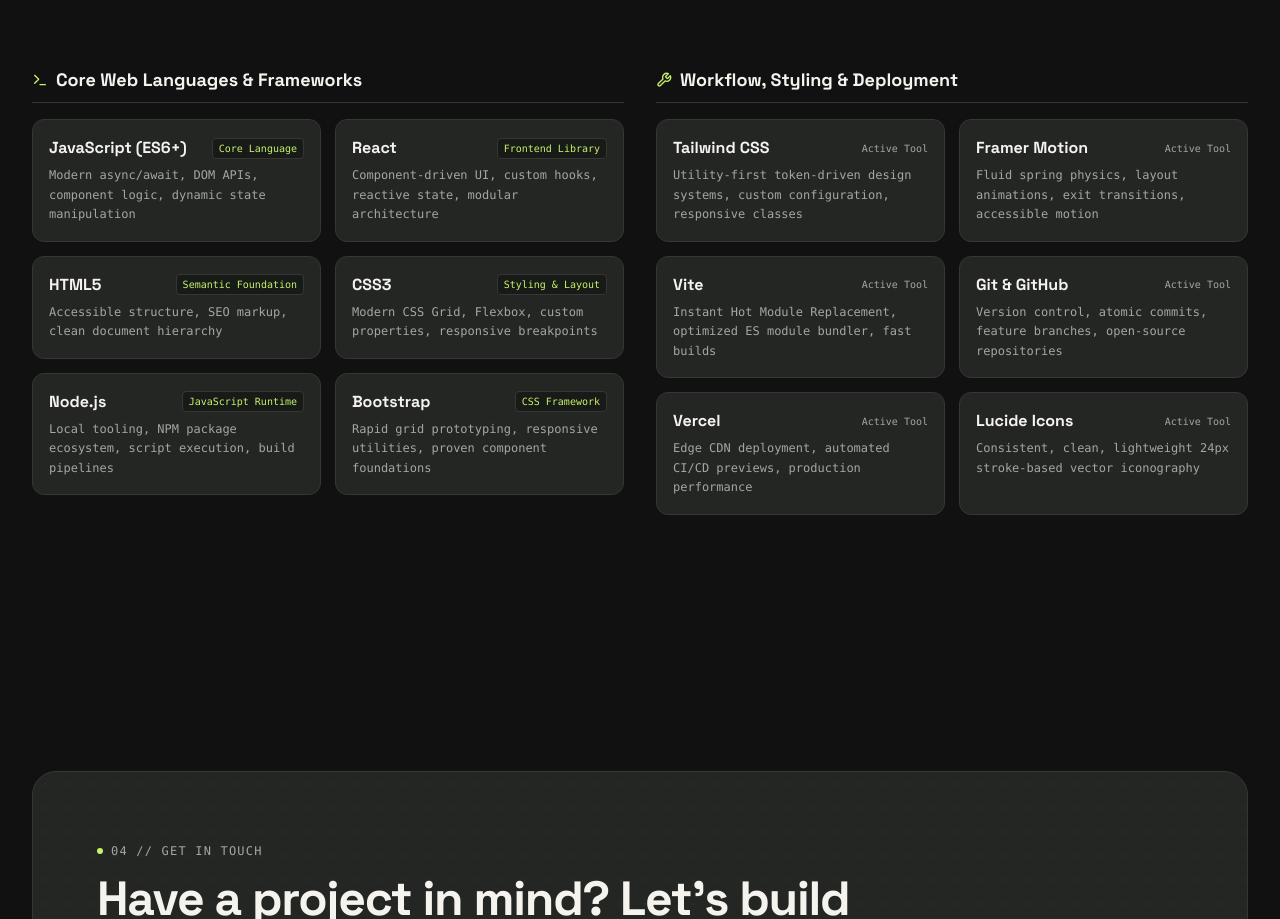
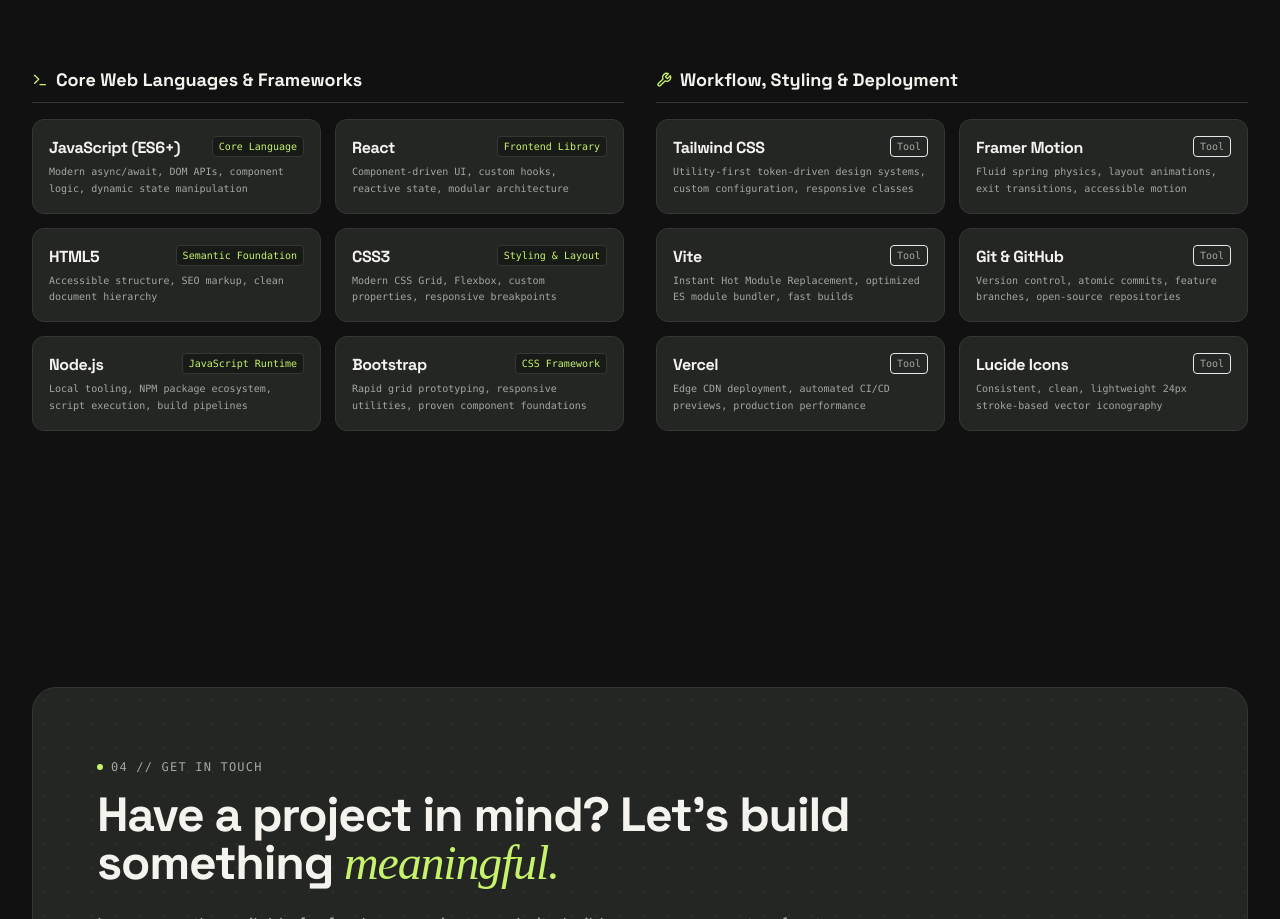
Before and after one commit to Hardik637/portfolio-website, a React (Vite) app: page / in a window 1280 px wide. Shown: the part 4904-5823 px from the top of the page. Built offline with nearby package versions, Linux system fonts and the light colour scheme; a web font is replaced by a local one.

Commit message:
Make Tech Stack cards compact and display 2 in a row on mobile

```diff
--- a/src/components/sections/TechStack.jsx
+++ b/src/components/sections/TechStack.jsx
@@ -7,7 +7,7 @@ import { Terminal, Wrench } from 'lucide-react';
 
 export const TechStack = () => {
   return (
-    <section id="tech" className="py-20 md:py-32 scroll-mt-20">
+    <section id="tech" className="py-12 sm:py-20 md:py-32 scroll-mt-20">
       <Container>
         <SectionHeading
           eyebrow="03 // TECH STACK"
@@ -15,17 +15,17 @@ export const TechStack = () => {
           subtitle="A focused toolkit of core web standards, reactive frontend frameworks, and modern developer tooling. No inflated buzzwords—only tools I actively use."
         />
 
-        <div className="grid grid-cols-1 lg:grid-cols-12 gap-8 items-start">
+        <div className="grid grid-cols-1 lg:grid-cols-12 gap-6 sm:gap-8 items-start">
           {/* Core Foundations (Cols 1-6) */}
           <div className="lg:col-span-6 flex flex-col gap-4">
             <div className="flex items-center gap-2 pb-2 border-b border-border">
               <Terminal className="w-4 h-4 text-accent" />
-              <h3 className="font-heading font-bold text-lg text-text-primary">
+              <h3 className="font-heading font-bold text-base sm:text-lg text-text-primary">
                 Core Web Languages & Frameworks
               </h3>
             </div>
 
-            <div className="grid grid-cols-1 sm:grid-cols-2 gap-3.5">
+            <div className="grid grid-cols-2 gap-2 xs:gap-2.5 sm:gap-3.5">
               {techStackData.core.map((item, idx) => (
                 <motion.div
                   key={item.name}
@@ -33,19 +33,21 @@ export const TechStack = () => {
                   whileInView={{ opacity: 1, y: 0 }}
                   viewport={{ once: true }}
                   transition={{ duration: 0.5, delay: idx * 0.05 }}
-                  className="p-4 rounded-xl border border-border bg-surface hover:border-accent/40 transition-colors"
+                  className="p-2.5 xs:p-3 sm:p-4 rounded-xl border border-border bg-surface hover:border-accent/40 transition-colors flex flex-col justify-between h-full"
                 >
-                  <div className="flex items-center justify-between mb-1.5">
-                    <span className="font-heading font-bold text-base text-text-primary">
+                  <div>
+                    <div className="flex items-start justify-between gap-1 mb-1">
+                      <span className="font-heading font-bold text-xs xs:text-sm sm:text-base text-text-primary tracking-tight leading-snug">
                         {item.name}
                       </span>
-                    <span className="text-[10px] font-mono text-accent px-1.5 py-0.5 rounded bg-bg-secondary border border-border">
+                      <span className="text-[8px] xs:text-[9px] sm:text-[10px] font-mono text-accent px-1.5 py-0.5 rounded bg-bg-secondary border border-border shrink-0">
                         {item.level}
                       </span>
                     </div>
-                  <p className="text-xs font-mono text-text-secondary leading-relaxed">
+                    <p className="text-[10px] xs:text-xs font-mono text-text-secondary leading-relaxed line-clamp-2 sm:line-clamp-none">
                       {item.role}
                     </p>
+                  </div>
                 </motion.div>
               ))}
             </div>
@@ -55,12 +57,12 @@ export const TechStack = () => {
           <div className="lg:col-span-6 flex flex-col gap-4">
             <div className="flex items-center gap-2 pb-2 border-b border-border">
               <Wrench className="w-4 h-4 text-accent" />
-              <h3 className="font-heading font-bold text-lg text-text-primary">
+              <h3 className="font-heading font-bold text-base sm:text-lg text-text-primary">
                 Workflow, Styling & Deployment
               </h3>
             </div>
 
-            <div className="grid grid-cols-1 sm:grid-cols-2 gap-3.5">
+            <div className="grid grid-cols-2 gap-2 xs:gap-2.5 sm:gap-3.5">
               {techStackData.modernEcosystem.map((item, idx) => (
                 <motion.div
                   key={item.name}
@@ -68,19 +70,21 @@ export const TechStack = () => {
                   whileInView={{ opacity: 1, y: 0 }}
                   viewport={{ once: true }}
                   transition={{ duration: 0.5, delay: idx * 0.05 }}
-                  className="p-4 rounded-xl border border-border bg-surface hover:border-accent/40 transition-colors"
+                  className="p-2.5 xs:p-3 sm:p-4 rounded-xl border border-border bg-surface hover:border-accent/40 transition-colors flex flex-col justify-between h-full"
                 >
-                  <div className="flex items-center justify-between mb-1.5">
-                    <span className="font-heading font-bold text-base text-text-primary">
+                  <div>
+                    <div className="flex items-start justify-between gap-1 mb-1">
+                      <span className="font-heading font-bold text-xs xs:text-sm sm:text-base text-text-primary tracking-tight line-clamp-1">
                         {item.name}
                       </span>
-                    <span className="text-[10px] font-mono text-text-secondary">
-                      Active Tool
+                      <span className="text-[8px] xs:text-[9px] sm:text-[10px] font-mono text-text-secondary px-1.5 py-0.5 rounded bg-bg-secondary/60 border border-border/70 shrink-0">
+                        Tool
                       </span>
                     </div>
-                  <p className="text-xs font-mono text-text-secondary leading-relaxed">
+                    <p className="text-[10px] xs:text-xs font-mono text-text-secondary leading-relaxed line-clamp-2 sm:line-clamp-none">
                       {item.role}
                     </p>
+                  </div>
                 </motion.div>
               ))}
             </div>
```
Lines whose indentation alone changed are shown as unchanged.
